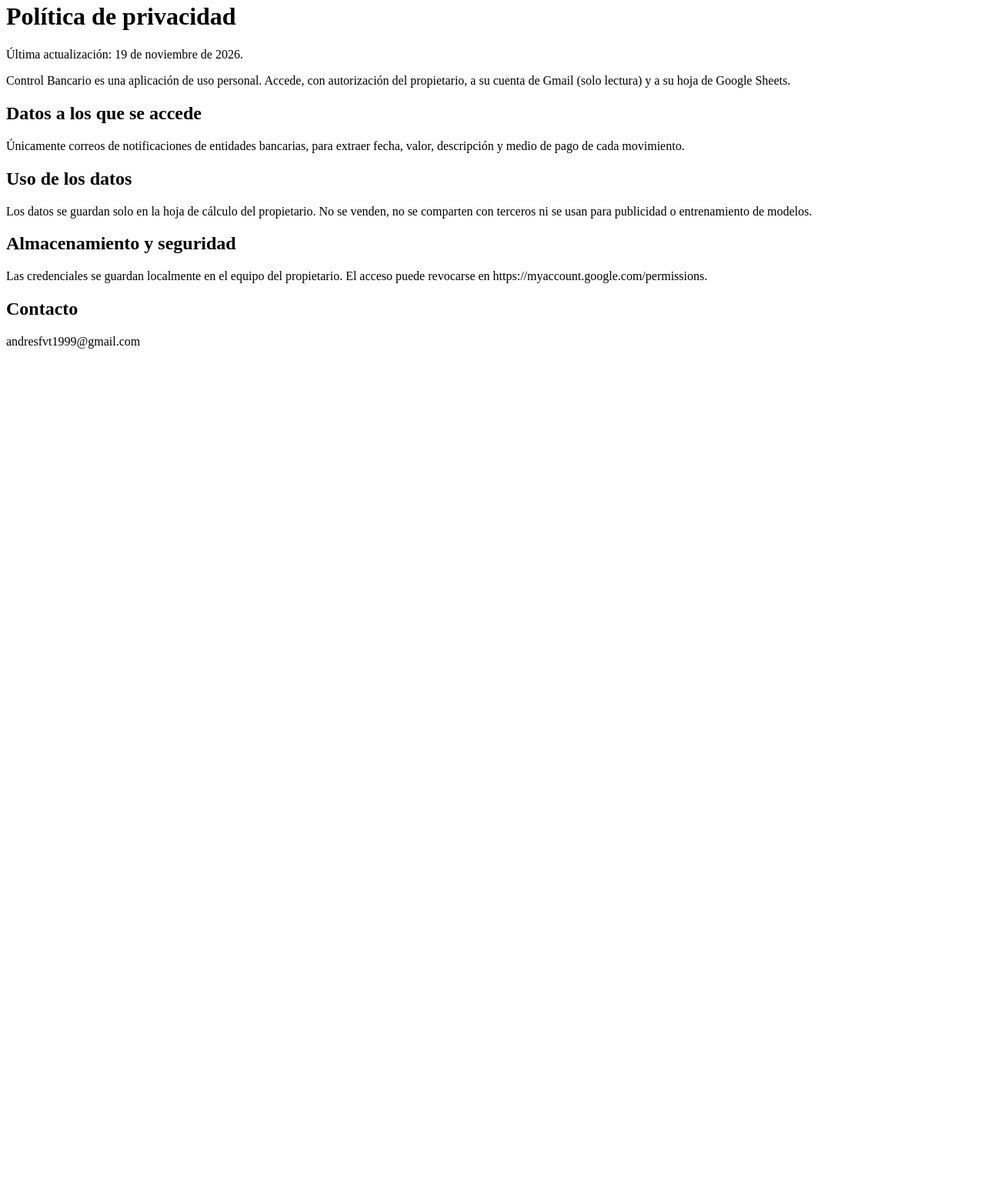
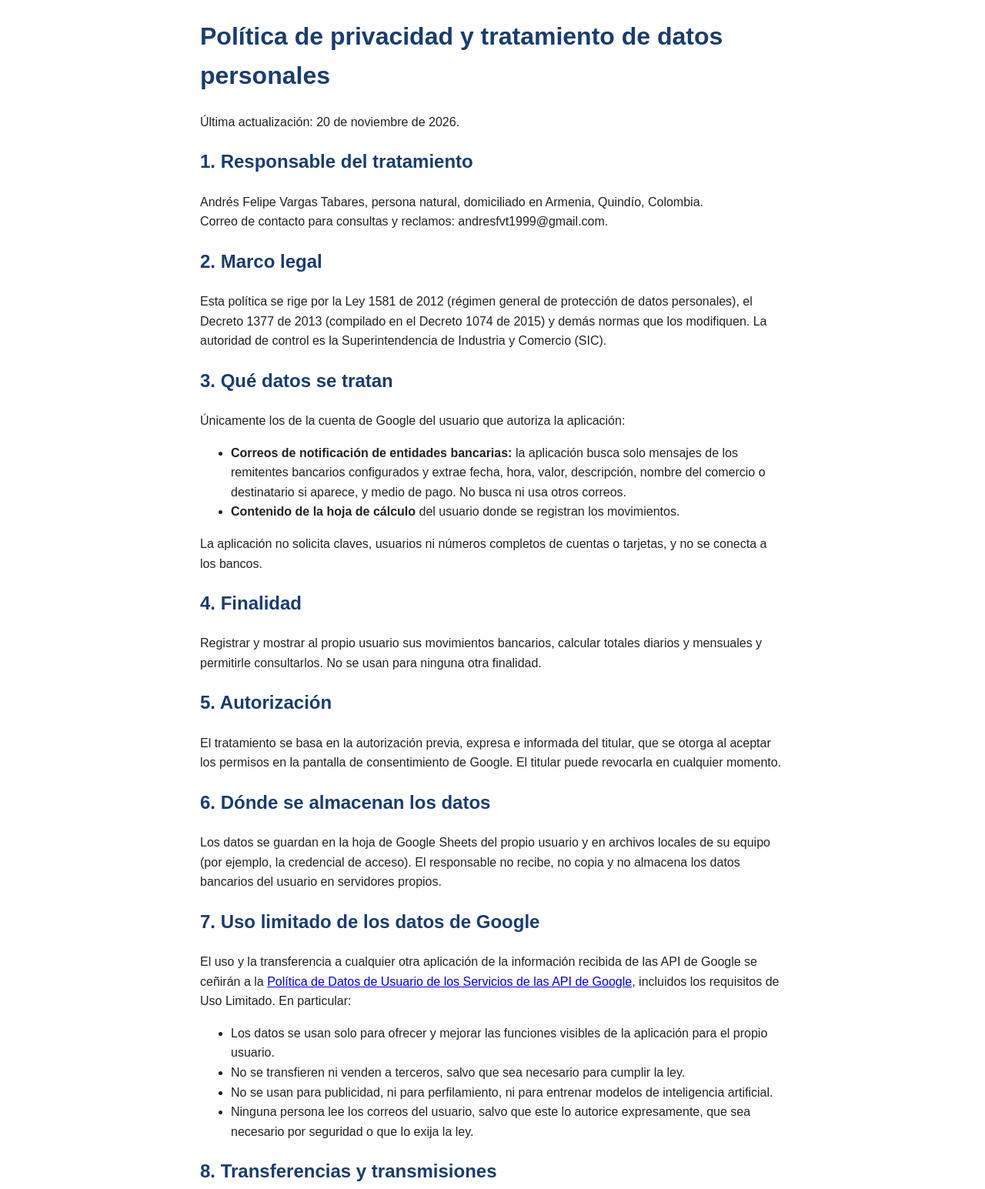
Before and after one commit to andresfvt1999-source/controlbancario-legal, a plain HTML site: page privacidad.html in a window 1280 px wide. Shown: the part 18-1563 px from the top of the page at 77% size. Before the commit the page ends 800 px from the top, so only its background shows below. Drawn offline with Linux system fonts and the light colour scheme.

Commit message:
Privacidad
Updated privacy policy to include additional sections on data treatment, legal framework, and user rights.

```diff
--- a/privacidad.html
+++ b/privacidad.html
@@ -1,19 +1,81 @@
 <!DOCTYPE html>
-<html lang="es"><head><meta charset="utf-8"><title>Política de privacidad</title></head>
+<html lang="es">
+<head>
+<meta charset="utf-8">
+<meta name="viewport" content="width=device-width, initial-scale=1">
+<title>Política de privacidad - Control Bancario</title>
+<style>
+body{font-family:Arial,sans-serif;max-width:760px;margin:40px auto;padding:0 16px;line-height:1.6;color:#222}
+h1,h2{color:#1a3c6e}
+</style>
+</head>
 <body>
-<h1>Política de privacidad</h1>
-<p>Última actualización: 19 de noviembre de 2026.</p>
-<p>Control Bancario es una aplicación de uso personal. Accede, con autorización
-del propietario, a su cuenta de Gmail (solo lectura) y a su hoja de Google Sheets.</p>
-<h2>Datos a los que se accede</h2>
-<p>Únicamente correos de notificaciones de entidades bancarias, para extraer fecha,
-valor, descripción y medio de pago de cada movimiento.</p>
-<h2>Uso de los datos</h2>
-<p>Los datos se guardan solo en la hoja de cálculo del propietario. No se venden,
-no se comparten con terceros ni se usan para publicidad o entrenamiento de modelos.</p>
-<h2>Almacenamiento y seguridad</h2>
-<p>Las credenciales se guardan localmente en el equipo del propietario.
-El acceso puede revocarse en https://myaccount.google.com/permissions.</p>
-<h2>Contacto</h2>
-<p>andresfvt1999@gmail.com</p>
-</body></html>
+<h1>Política de privacidad y tratamiento de datos personales</h1>
+<p>Última actualización: 20 de noviembre de 2026.</p>
+
+<h2>1. Responsable del tratamiento</h2>
+<p>Andrés Felipe Vargas Tabares, persona natural, domiciliado en Armenia, Quindío, Colombia.<br>
+Correo de contacto para consultas y reclamos: andresfvt1999@gmail.com.</p>
+
+<h2>2. Marco legal</h2>
+<p>Esta política se rige por la Ley 1581 de 2012 (régimen general de protección de datos personales), el Decreto 1377 de 2013 (compilado en el Decreto 1074 de 2015) y demás normas que los modifiquen. La autoridad de control es la Superintendencia de Industria y Comercio (SIC).</p>
+
+<h2>3. Qué datos se tratan</h2>
+<p>Únicamente los de la cuenta de Google del usuario que autoriza la aplicación:</p>
+<ul>
+  <li><strong>Correos de notificación de entidades bancarias:</strong> la aplicación busca solo mensajes de los remitentes bancarios configurados y extrae fecha, hora, valor, descripción, nombre del comercio o destinatario si aparece, y medio de pago. No busca ni usa otros correos.</li>
+  <li><strong>Contenido de la hoja de cálculo</strong> del usuario donde se registran los movimientos.</li>
+</ul>
+<p>La aplicación no solicita claves, usuarios ni números completos de cuentas o tarjetas, y no se conecta a los bancos.</p>
+
+<h2>4. Finalidad</h2>
+<p>Registrar y mostrar al propio usuario sus movimientos bancarios, calcular totales diarios y mensuales y permitirle consultarlos. No se usan para ninguna otra finalidad.</p>
+
+<h2>5. Autorización</h2>
+<p>El tratamiento se basa en la autorización previa, expresa e informada del titular, que se otorga al aceptar los permisos en la pantalla de consentimiento de Google. El titular puede revocarla en cualquier momento.</p>
+
+<h2>6. Dónde se almacenan los datos</h2>
+<p>Los datos se guardan en la hoja de Google Sheets del propio usuario y en archivos locales de su equipo (por ejemplo, la credencial de acceso). El responsable no recibe, no copia y no almacena los datos bancarios del usuario en servidores propios.</p>
+
+<h2>7. Uso limitado de los datos de Google</h2>
+<p>El uso y la transferencia a cualquier otra aplicación de la información recibida de las API de Google se ceñirán a la
+<a href="https://developers.google.com/terms/api-services-user-data-policy">Política de Datos de Usuario de los Servicios de las API de Google</a>,
+incluidos los requisitos de Uso Limitado. En particular:</p>
+<ul>
+  <li>Los datos se usan solo para ofrecer y mejorar las funciones visibles de la aplicación para el propio usuario.</li>
+  <li>No se transfieren ni venden a terceros, salvo que sea necesario para cumplir la ley.</li>
+  <li>No se usan para publicidad, ni para perfilamiento, ni para entrenar modelos de inteligencia artificial.</li>
+  <li>Ninguna persona lee los correos del usuario, salvo que este lo autorice expresamente, que sea necesario por seguridad o que lo exija la ley.</li>
+</ul>
+
+<h2>8. Transferencias y transmisiones</h2>
+<p>No se comparten datos con terceros. La información se procesa mediante los servicios de Google (Gmail y Google Sheets), proveedor que puede almacenar datos en servidores fuera de Colombia según sus propias políticas.</p>
+
+<h2>9. Seguridad</h2>
+<p>El acceso a Gmail es de solo lectura. Las credenciales se guardan localmente en el equipo del usuario y no se comparten. Se recomienda proteger el equipo y la cuenta de Google con verificación en dos pasos.</p>
+
+<h2>10. Conservación y eliminación</h2>
+<p>Los datos permanecen en la hoja y en el equipo del usuario mientras este los conserve. Puede eliminarlos en cualquier momento borrando la hoja y los archivos locales. Para retirar el acceso de la aplicación a su cuenta, puede hacerlo en
+<a href="https://myaccount.google.com/permissions">myaccount.google.com/permissions</a>.</p>
+
+<h2>11. Derechos del titular</h2>
+<p>Conforme al artículo 8 de la Ley 1581 de 2012, el titular puede:</p>
+<ul>
+  <li>Conocer, actualizar y rectificar sus datos.</li>
+  <li>Solicitar prueba de la autorización otorgada.</li>
+  <li>Ser informado sobre el uso que se ha dado a sus datos.</li>
+  <li>Presentar quejas ante la Superintendencia de Industria y Comercio.</li>
+  <li>Revocar la autorización y solicitar la supresión de sus datos, cuando no se respeten los principios y garantías legales.</li>
+  <li>Acceder de forma gratuita a sus datos personales.</li>
+</ul>
+
+<h2>12. Cómo ejercer los derechos</h2>
+<p>Las consultas y reclamos se atienden escribiendo a andresfvt1999@gmail.com. Las consultas se responden en un máximo de diez (10) días hábiles y los reclamos en un máximo de quince (15) días hábiles, prorrogables según la ley.</p>
+
+<h2>13. Menores de edad</h2>
+<p>La aplicación no está dirigida a menores de 18 años.</p>
+
+<h2>14. Cambios</h2>
+<p>Si esta política cambia, se publicará la nueva versión en esta página con su fecha de actualización.</p>
+</body>
+</html>
```
